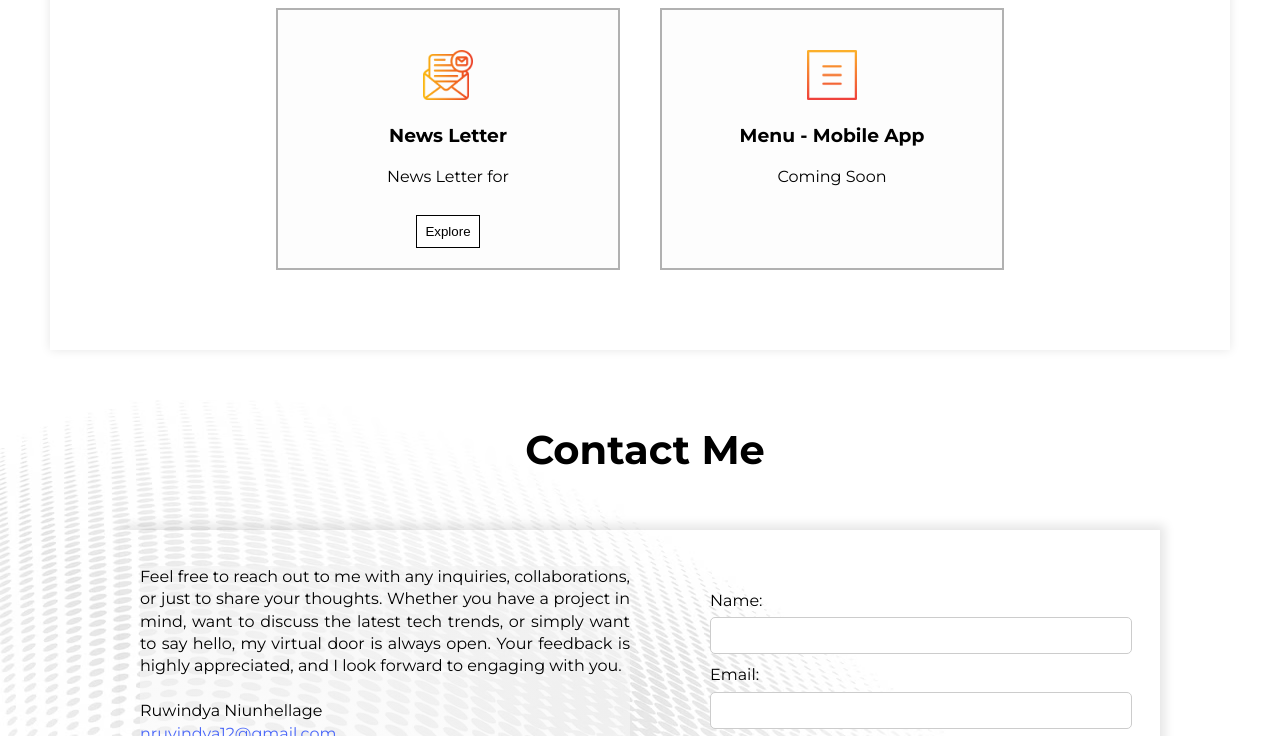
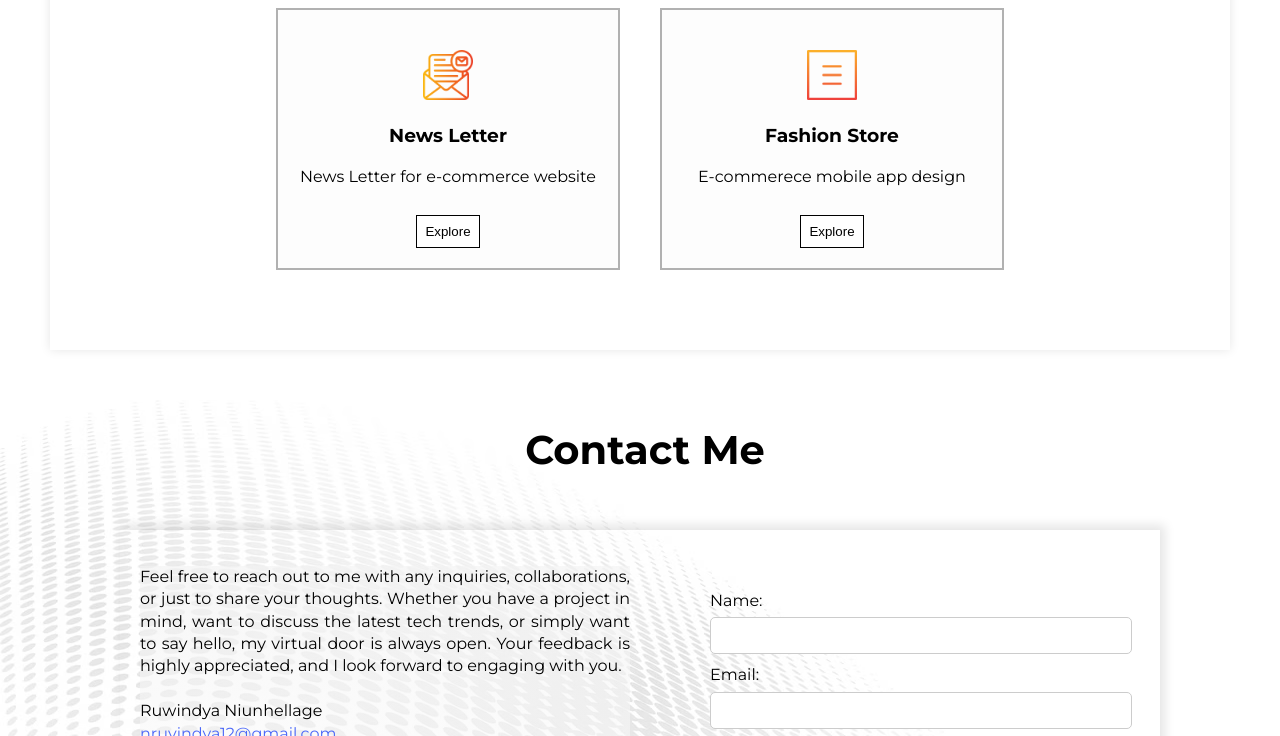
Before and after one commit to NRuwindya/portfolio, a plain HTML site: page uiux_main.html in a window 1280 px wide. Shown: the part 880-1616 px from the top of the page. Drawn offline with Linux system fonts and the light colour scheme.

Commit message:
Update ui/ux projects

```diff
--- a/uiux_main.html
+++ b/uiux_main.html
@@ -50,13 +50,14 @@
         <div class="project-card">
             <img class="card_icon" src="images/letter.png" alt="UI/UX">
             <h3>News Letter</h3>
-            <p>News Letter for</p>
+            <p>News Letter for e-commerce website</p>
             <input type="button" value="Explore" onclick="location.href='news_letter.html'">
         </div>
         <div class="project-card">
             <img class="card_icon" src="images/menu.png" alt="Menu">
-            <h3>Menu - Mobile App</h3>
-            <p>Coming Soon</p>
+            <h3>Fashion Store</h3>
+            <p>E-commerece mobile app design</p>
+            <input type="button" value="Explore" onclick="location.href='https://www.figma.com/design/4r2NEVR8gYyEq9LWeiP8sg/Fashion-Store?node-id=54-839&t=WAiXIYEsg8Vl4jTG-1'">
         </div>
     </section>
 
```
